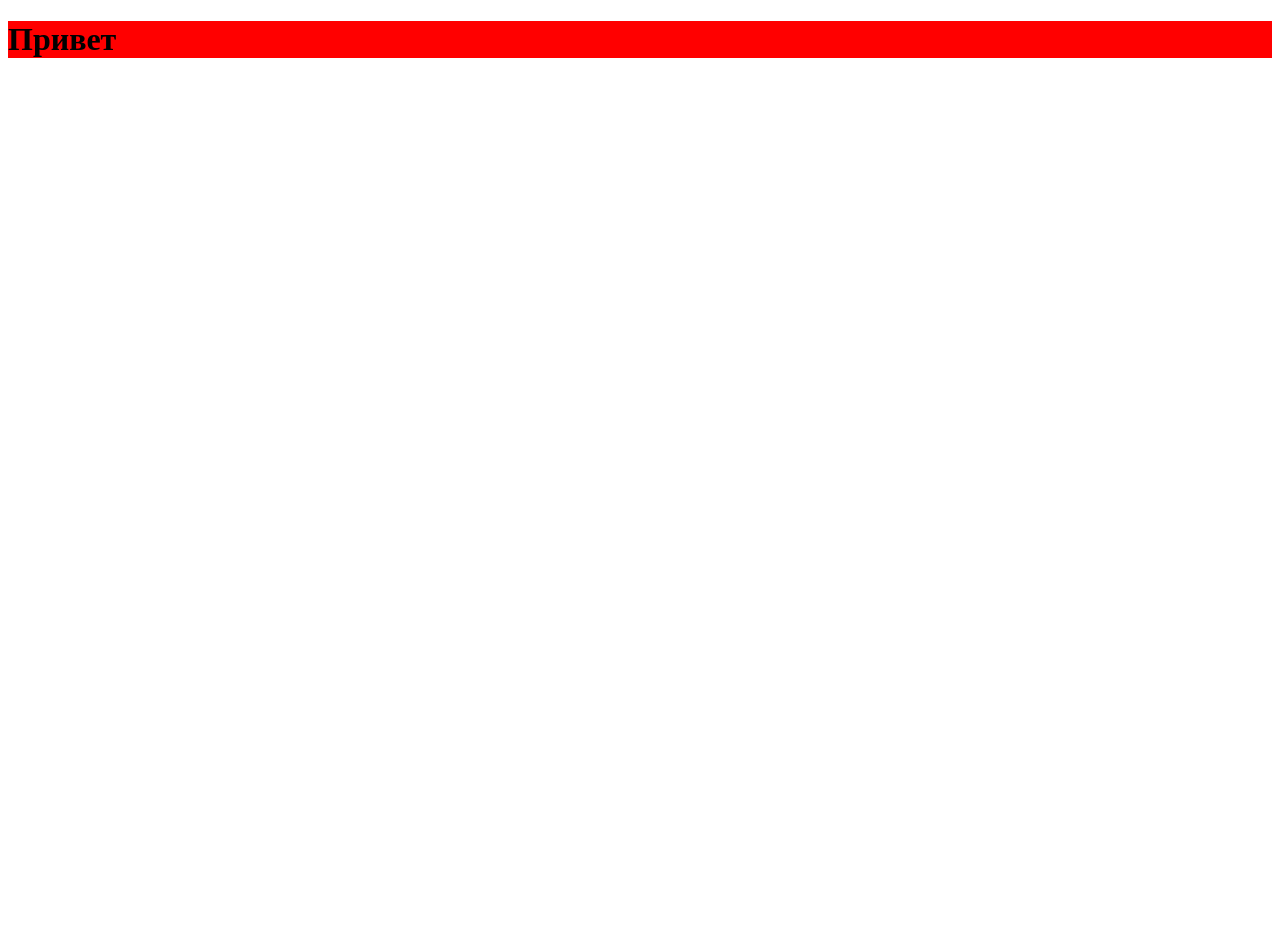
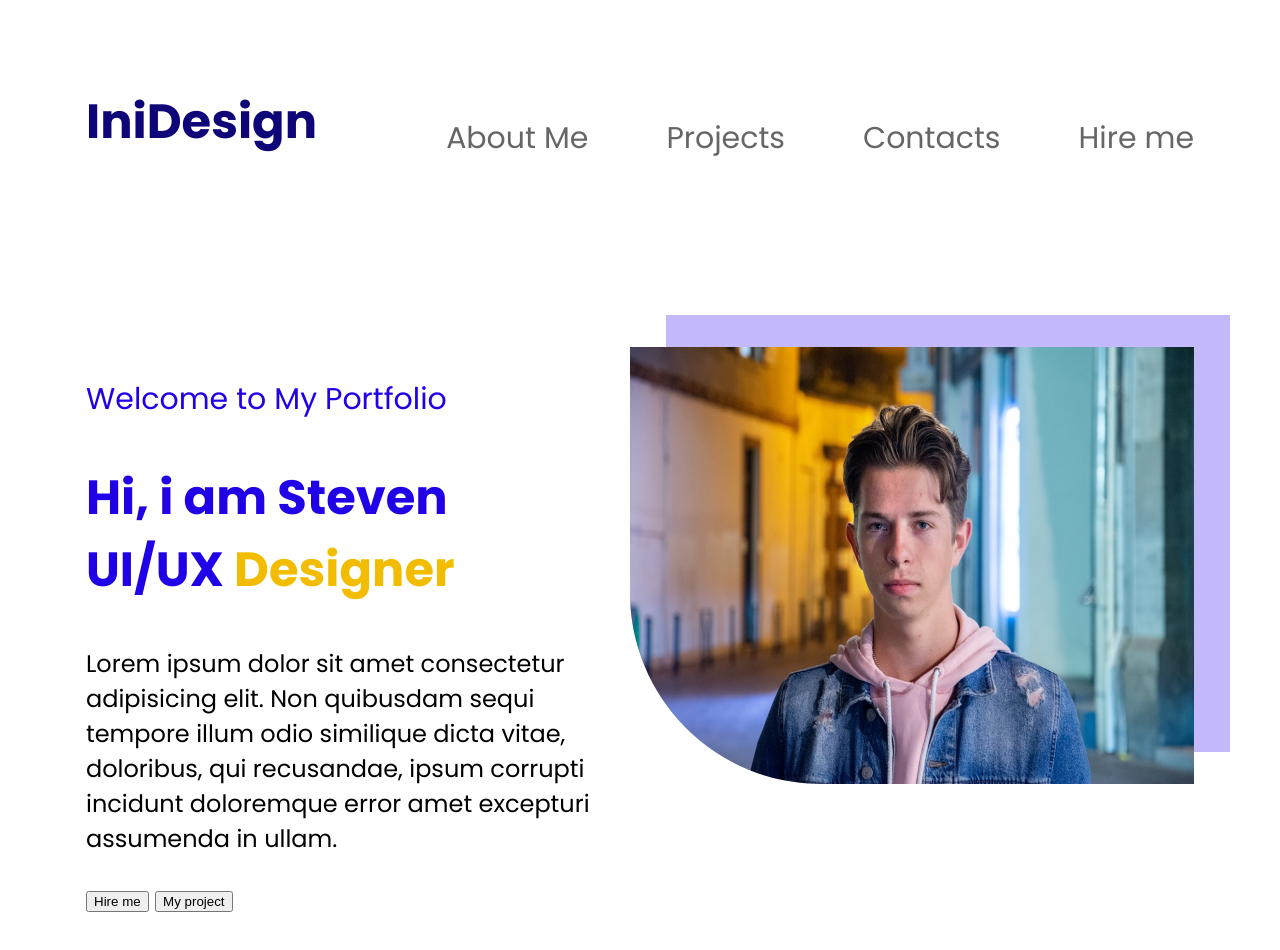
Before and after one commit to ThisisHappyEL/Portfolio-task, a website: page index.html in a window 1280 px wide. Before the commit the page ends 800 px from the top, so only its background shows below. Drawn offline with Linux system fonts and the light colour scheme.

Commit message:
Повторил действия за Максимом

```diff
--- a/index.html
+++ b/index.html
@@ -7,7 +7,29 @@
     <link rel="stylesheet" href="style.css">
 </head>
 <body>
-  <h1>Привет</h1>
-  <h2></h2>
+  <header>
+    <div class="logo">
+      <a href="#">IniDesign</a>
+    </div>
+    <nav>
+      <ul>
+        <li>About Me</li>
+        <li>Projects</li>
+        <li>Contacts</li>
+        <li>Hire me</li>
+      </ul>
+  </header>
+  <section class="about">
+    <div class="text">
+        <h3>Welcome to My Portfolio</h3>
+        <h2>Hi, i am Steven <br> UI/UX <span>Designer</span></h2>
+        <p>Lorem ipsum dolor sit amet consectetur adipisicing elit. Non quibusdam sequi tempore illum odio similique dicta vitae, doloribus, qui recusandae, ipsum corrupti incidunt doloremque error amet excepturi assumenda in ullam.</p>
+        <div class="buttons">
+            <button>Hire me</button>
+            <button>My project</button>
+        </div>
+    </div>
+    <div class="pic"><img class="pic" src="./assets/about-boy.jpg" alt=""></div>
+  </section>
 </body>
 </html>
--- a/style.css
+++ b/style.css
@@ -1,3 +1,67 @@
-h1 {
-    background-color: red;
+@import url('https://fonts.googleapis.com/css2?family=Jost:wght@400;700&family=Poppins:wght@400;700&display=swap');
+
+body {
+  font-family: 'Poppins', sans-serif;
+  font-size: 24px;
 }
+
+.logo > a {
+  font-size: 48px;
+  font-weight: bold;
+  text-decoration: none;
+  color: #0E0578;
+}
+
+ul {
+    list-style-type: none;
+    padding: 0;
+    font-size: 30px;
+}
+
+header {
+    display: flex;
+    justify-content: space-between;
+    padding: 78px;
+}
+
+ul {
+    display: flex;
+    color: #686565;
+    gap: 78px;
+}
+
+.pic > img {
+  width: 564px;
+  height: 437px;
+  border-radius: 0px 0px 0px 191px;
+  background: url(<path-to-image>), lightgray 50% / cover no-repeat;
+  box-shadow: 36px -32px 0px 0px rgba(135, 117, 249, 0.50);
+}
+
+.about {
+    display: flex;
+}
+
+.about h3 {
+  color: #2000E7;
+  font-family: Poppins;
+  font-size: 30px;
+  font-style: normal;
+  font-weight: 400;
+}
+
+.about h2 {
+    color: #2000E7;
+font-family: Poppins;
+font-size: 48px;
+font-weight: 700;
+font-height: normal;
+}
+
+.about span {
+    color: #f2bd00;
+}
+
+section {
+  margin: 78px;
+}
```
Also changed, not shown: assets/about-boy.jpg (added), 1 other file.
